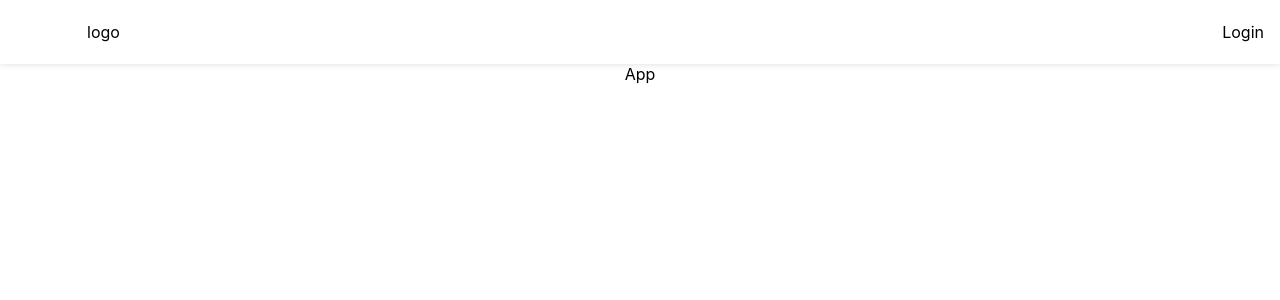
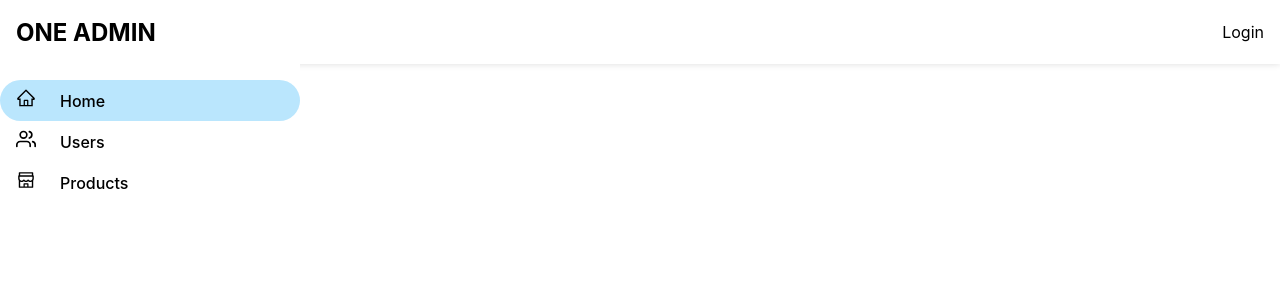
Before and after one commit to rohannaido/ecommerce-admin, a React (Create React App) app: page / in a window 1280 px wide. Shown: the top 300 px of the page. Built offline with nearby package versions, Linux system fonts and the light colour scheme.

Commit message:
feat: added SideBar.

```diff
--- a/src/App.css
+++ b/src/App.css
@@ -1,38 +1,34 @@
 .App {
-  text-align: center;
+  width: 100vw;
+  position: relative;
 }
 
-.App-logo {
-  height: 40vmin;
-  pointer-events: none;
+.App > div:first-child{
+  position: fixed;
+  top: 0;
+  left: 0;
 }
 
-@media (prefers-reduced-motion: no-preference) {
-  .App-logo {
-    animation: App-logo-spin infinite 20s linear;
+.app_content{
+  display: flex;
+  padding-top: var(--navbar-height);
+  max-width: calc(100vw);
+}
+
+.app_content > div:first-child{
+  position: fixed;
+  top: var(--navbar-height)
+}
+
+.app_content > div:nth-child(2){
+  margin-left: var(--sidebar-width);
+  max-width: calc(100vw - var(--sidebar-width));
+  /* overflow-x: hidden; */
+}
+
+@media screen and (max-width: 768px) {
+  .app_content > div:nth-child(2){
+    margin-left: 0;
+    min-width: 100vw;
   }
 }
-
-.App-header {
-  background-color: #282c34;
-  min-height: 100vh;
-  display: flex;
-  flex-direction: column;
-  align-items: center;
-  justify-content: center;
-  font-size: calc(10px + 2vmin);
-  color: white;
-}
-
-.App-link {
-  color: #61dafb;
-}
-
-@keyframes App-logo-spin {
-  from {
-    transform: rotate(0deg);
-  }
-  to {
-    transform: rotate(360deg);
-  }
-}
--- a/src/App.js
+++ b/src/App.js
@@ -1,11 +1,20 @@
 import './App.css';
 import NavBar from './components/NavBar/NavBar';
+import SideBar from './components/SideBar/SideBar';
+import { HashRouter, Routes } from 'react-router-dom';
 
 function App() {
   return (
     <div className="App">
-      <NavBar />
-      App
+      <HashRouter>
+        <NavBar />
+        <div className='app_content'>
+          <SideBar />
+          <Routes>
+            {/* <Route path='/' element={< />} /> */}
+          </Routes>
+        </div>
+      </HashRouter>
     </div>
   );
 }
--- a/src/components/NavBar/NavBar.css
+++ b/src/components/NavBar/NavBar.css
@@ -19,9 +19,15 @@
     width: 175px;
 }
 
+.navBar_logoText{
+    font-size: 1.5rem;
+    font-weight: bold;
+}
+
+/*
 .navBar_logoImg img{
     width: 100%;
-}
+} */
 
 .navBar_menuIcon{
     font-size: 1.5rem;
--- a/src/components/NavBar/NavBar.jsx
+++ b/src/components/NavBar/NavBar.jsx
@@ -8,9 +8,8 @@ const NavBar = () => {
                 <div className='navBar_menuIcon'>
                         <GiHamburgerMenu />
                     </div>
-                <div className='navBar_logoImg'>
-                    logo
-                    {/* <img src={logo} alt="App logo" /> */}
+                <div className='navBar_logoText'>
+                    ONE ADMIN
                 </div>
             </div>
             <div>
--- a/src/components/SideBar/SideBar.css
+++ b/src/components/SideBar/SideBar.css
@@ -0,0 +1,58 @@
+.sideBar{
+    min-width: var(--sidebar-width);
+    min-height: calc(100vh - var(--navbar-height));
+    background-color: white;
+}
+
+.sideBar a:link {
+    text-decoration: inherit;
+    color: inherit;
+    cursor: auto;
+}
+
+.sideBar a:visited {
+    text-decoration: inherit;
+    color: inherit;
+    cursor: auto;
+}
+
+.sideBar_icon{
+    font-size: 1.25rem;
+}
+
+.sideBar ul {
+    list-style: none;
+    margin-block-start: 0;
+    margin-block-end: 0;
+    padding-inline-start: 0;
+    padding: 1rem 0;
+}
+
+.sideBar ul li{
+    padding: 0.5rem 1rem;
+    display: flex;
+    align-items: center;
+    gap: 1.5rem;
+    font-size: 1rem;
+    cursor: pointer;
+    font-weight: 500;
+    border-radius: 2rem;
+}
+
+.sideBar ul li:hover{
+    background-color: #f3f4f6;
+}
+
+.sideBar ul li.active{
+    background-color: #bae6fd;
+}
+
+@media screen and (max-width: 768px) {
+    .sideBar{
+        transform: translateX(-100%);
+        transition: transform 0.2s;
+    }
+    .show-sidebar{
+        transform: translateX(0%);
+    }
+}
--- a/src/components/SideBar/SideBar.jsx
+++ b/src/components/SideBar/SideBar.jsx
@@ -0,0 +1,39 @@
+import './SideBar.css';
+import { AiOutlineHome, AiOutlineShop } from 'react-icons/ai';
+import { FiUsers } from 'react-icons/fi';
+import { Link } from 'react-router-dom';
+
+const SideBar = () => {
+    return (
+        <div className='sideBar'>
+            <ul>
+                {/* <Link to='/'> */}
+                    <li className='active'>
+                        <span className='sideBar_icon'>
+                            <AiOutlineHome />
+                        </span>
+                            Home
+                    </li>
+                {/* </Link> */}
+                {/* <Link to='/soon'> */}
+                    <li className=''>
+                        <span className='sideBar_icon'>
+                            <FiUsers />
+                        </span>
+                        Users
+                    </li>
+                {/* </Link> */}
+                {/* <Link to='/soon'> */}
+                    <li className=''>
+                        <span className='sideBar_icon'>
+                            <AiOutlineShop />
+                        </span>
+                        Products
+                    </li>
+                {/* </Link> */}
+            </ul>
+        </div>
+    )
+}
+
+export default SideBar;
```
